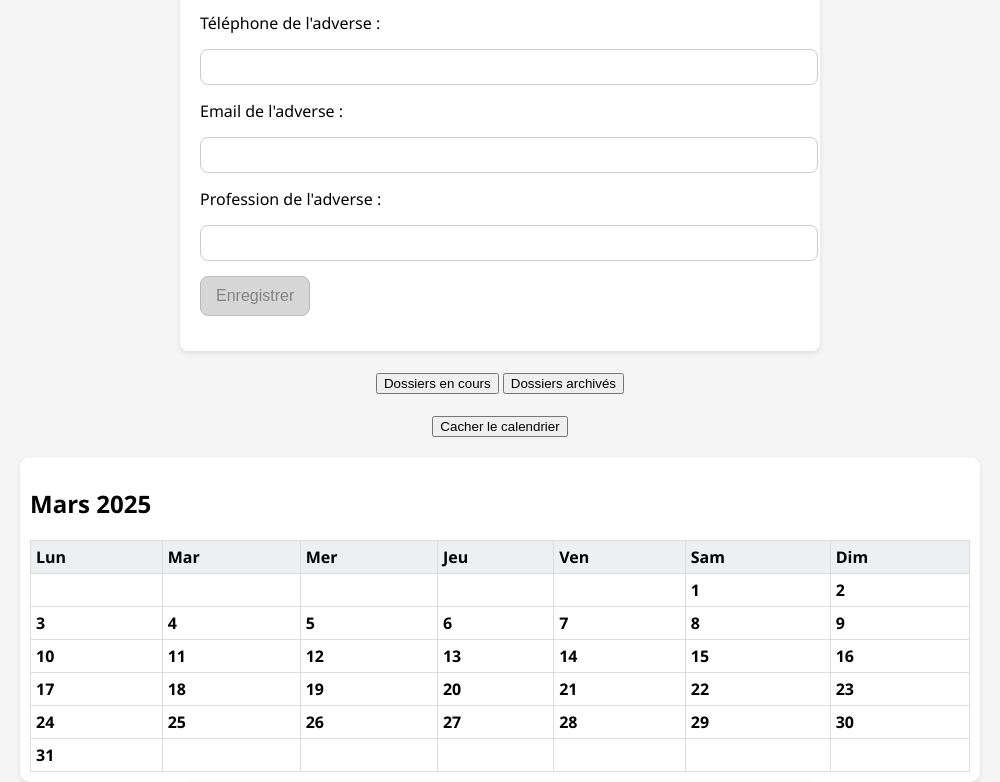
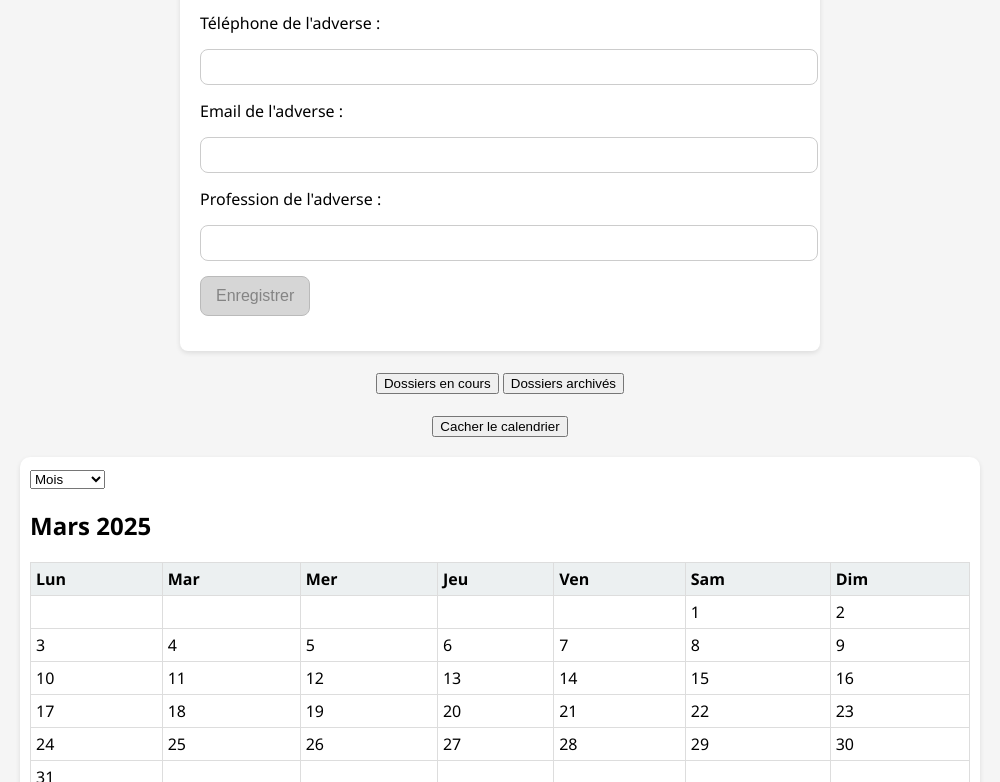
Before and after one commit to laky9090/avocat-tool-v2, an Electron app: page index.html in a window 1000 px wide. Both pictures are taken after a click on the button "Voir le calendrier". Shown: the part 1889-2671 px from the top of the page. Drawn offline with Linux system fonts and the light colour scheme; no server answers.

Commit message:
nouvelle version

```diff
--- a/renderer.js
+++ b/renderer.js
@@ -317,78 +317,134 @@ function toggleCalendar() {
     // Afficher le calendrier
     calendarDiv.style.display = 'block';
     btnToggleCalendar.textContent = 'Cacher le calendrier';
+    calendarDiv.innerHTML = ''; // Réinitialiser le contenu
 
-    // Générer (ou mettre à jour) le contenu du calendrier
-    calendarDiv.innerHTML = ''; // Réinitialiser le contenu
-    const mois = ["Janvier", "Février", "Mars", "Avril", "Mai", "Juin", "Juillet", "Août", "Septembre", "Octobre", "Novembre", "Décembre"];
-    const aujourdhui = new Date();
-    const annee = aujourdhui.getFullYear();
-    const moisIndex = aujourdhui.getMonth();
-    const premierJour = new Date(annee, moisIndex, 1).getDay();
-    const nbJours = new Date(annee, moisIndex + 1, 0).getDate();
+    // Créer et ajouter un sélecteur de vue pour le calendrier
+    const viewSelect = document.createElement('select');
+    viewSelect.id = 'calendarViewSelect';
+    ['week', 'month', 'year'].forEach(mode => {
+      const option = document.createElement('option');
+      option.value = mode;
+      option.textContent = mode === 'week' ? 'Semaine' : mode === 'month' ? 'Mois' : 'Année';
+      if (mode === 'month') { // Sélectionner "Mois" par défaut
+        option.selected = true;
+      }
+      viewSelect.appendChild(option);
+    });
+    viewSelect.addEventListener('change', function() {
+      generateCalendar(viewSelect.value);
+    });
+    calendarDiv.appendChild(viewSelect);
 
-    const titre = document.createElement('h2');
-    titre.textContent = `${mois[moisIndex]} ${annee}`;
-    calendarDiv.appendChild(titre);
-
-    const table = document.createElement('table');
-    table.style.width = "100%";
-    table.style.borderCollapse = "collapse";
-
-    // Entête des jours
-    const thead = document.createElement('thead');
-    const headRow = document.createElement('tr');
-    ['Lun', 'Mar', 'Mer', 'Jeu', 'Ven', 'Sam', 'Dim'].forEach(j => {
-      const th = document.createElement('th');
-      th.textContent = j;
-      th.style.border = "1px solid #ddd";
-      th.style.padding = "5px";
-      headRow.appendChild(th);
-    });
-    thead.appendChild(headRow);
-    table.appendChild(thead);
-
-    // Corps du calendrier
-    const tbody = document.createElement('tbody');
-    let row = document.createElement('tr');
-    // Ajuster le premier jour (on suppose que la semaine commence le lundi)
-    let jourSemaine = (premierJour + 6) % 7;
-    for (let i = 0; i < jourSemaine; i++) {
-      const td = document.createElement('td');
-      td.style.border = "1px solid #ddd";
-      td.style.padding = "5px";
-      row.appendChild(td);
-    }
-    for (let jour = 1; jour <= nbJours; jour++) {
-      const td = document.createElement('td');
-      td.style.border = "1px solid #ddd";
-      td.style.padding = "5px";
-      td.innerHTML = `<strong>${jour}</strong>`;
-      row.appendChild(td);
-      jourSemaine++;
-      if (jourSemaine === 7) {
-        tbody.appendChild(row);
-        row = document.createElement('tr');
-        jourSemaine = 0;
-      }
-    }
-    if (jourSemaine !== 0) {
-      for (let i = jourSemaine; i < 7; i++) {
-        const td = document.createElement('td');
-        td.style.border = "1px solid #ddd";
-        td.style.padding = "5px";
-        row.appendChild(td);
-      }
-      tbody.appendChild(row);
-    }
-    table.appendChild(tbody);
-    calendarDiv.appendChild(table);
-
+    // Générer par défaut la vue mensuelle
+    generateCalendar('month');
   } else {
     // Cacher le calendrier
     calendarDiv.style.display = 'none';
     btnToggleCalendar.textContent = 'Voir le calendrier';
   }
+}
+
+
+function generateCalendar(viewMode) {
+  const calendarDiv = document.getElementById('calendrier');
+  // Conserver le sélecteur (premier enfant)
+  while (calendarDiv.childNodes.length > 1) {
+    calendarDiv.removeChild(calendarDiv.lastChild);
+  }
+
+  if (viewMode === 'week') {
+    generateWeeklyCalendar(calendarDiv);
+  } else if (viewMode === 'month') {
+    generateMonthlyCalendar(calendarDiv);
+  } else if (viewMode === 'year') {
+    generateYearlyCalendar(calendarDiv);
+  }
+}
+
+
+
+
+function generateWeeklyCalendar(container) {
+  const today = new Date();
+  // Calculez le lundi de la semaine en cours (supposons que la semaine commence le lundi)
+  const dayOfWeek = today.getDay();
+  const diff = (dayOfWeek === 0 ? -6 : 1 - dayOfWeek);
+  const monday = new Date(today);
+  monday.setDate(today.getDate() + diff);
+
+  let html = `<h2>Semaine du ${formatDateFr(monday.toISOString().split('T')[0])}</h2>`;
+  html += '<table style="width:100%; border-collapse:collapse;"><tr>';
+  ['Lun', 'Mar', 'Mer', 'Jeu', 'Ven', 'Sam', 'Dim'].forEach(day => {
+    html += `<th style="border:1px solid #ddd; padding:5px;">${day}</th>`;
+  });
+  html += '</tr><tr>';
+  for (let i = 0; i < 7; i++) {
+    const d = new Date(monday);
+    d.setDate(monday.getDate() + i);
+    html += `<td style="border:1px solid #ddd; padding:5px;">${d.getDate()}</td>`;
+  }
+  html += '</tr></table>';
+  container.insertAdjacentHTML('beforeend', html);
+}
+
+function generateMonthlyCalendar(container) {
+  const today = new Date();
+  const annee = today.getFullYear();
+  const moisIndex = today.getMonth();
+  const premierJour = new Date(annee, moisIndex, 1).getDay();
+  const nbJours = new Date(annee, moisIndex + 1, 0).getDate();
+  const mois = ["Janvier", "Février", "Mars", "Avril", "Mai", "Juin", "Juillet", "Août", "Septembre", "Octobre", "Novembre", "Décembre"];
+
+  let html = `<h2>${mois[moisIndex]} ${annee}</h2>`;
+  html += '<table style="width:100%; border-collapse:collapse;">';
+  html += '<thead><tr>';
+  ['Lun','Mar','Mer','Jeu','Ven','Sam','Dim'].forEach(j => {
+    html += `<th style="border:1px solid #ddd; padding:5px;">${j}</th>`;
+  });
+  html += '</tr></thead><tbody>';
+
+  let adjustedDay = (premierJour + 6) % 7;
+  let row = '<tr>';
+  for (let i = 0; i < adjustedDay; i++) {
+    row += '<td style="border:1px solid #ddd; padding:5px;"></td>';
+  }
+  for (let jour = 1; jour <= nbJours; jour++) {
+    row += `<td style="border:1px solid #ddd; padding:5px;">${jour}</td>`;
+    adjustedDay++;
+    if (adjustedDay === 7) {
+      row += '</tr>';
+      html += row;
+      row = '<tr>';
+      adjustedDay = 0;
+    }
+  }
+  if (adjustedDay !== 0) {
+    for (let i = adjustedDay; i < 7; i++) {
+      row += '<td style="border:1px solid #ddd; padding:5px;"></td>';
+    }
+    row += '</tr>';
+    html += row;
+  }
+  html += '</tbody></table>';
+  container.insertAdjacentHTML('beforeend', html);
+}
+
+function generateYearlyCalendar(container) {
+  const today = new Date();
+  const annee = today.getFullYear();
+  const mois = ["Janvier", "Février", "Mars", "Avril", "Mai", "Juin", "Juillet", "Août", "Septembre", "Octobre", "Novembre", "Décembre"];
+  let html = `<h2>Année ${annee}</h2>`;
+  html += '<div style="display:flex; flex-wrap:wrap;">';
+  for (let m = 0; m < 12; m++) {
+    html += `<div style="flex:1 0 30%; margin:5px; border:1px solid #ddd; padding:5px;">`;
+    html += `<h3>${mois[m]}</h3>`;
+    const nbJours = new Date(annee, m + 1, 0).getDate();
+    html += `<p>${nbJours} jours</p>`;
+    html += `</div>`;
+  }
+  html += '</div>';
+  container.insertAdjacentHTML('beforeend', html);
 }
 
 
--- a/style.css
+++ b/style.css
@@ -104,6 +104,7 @@ body {
   /* Calendrier */
   #calendrier {
     margin-top: 20px;
+    margin-bottom: 20px;
     background: white;
     padding: 10px;
     border-radius: 10px;
```
